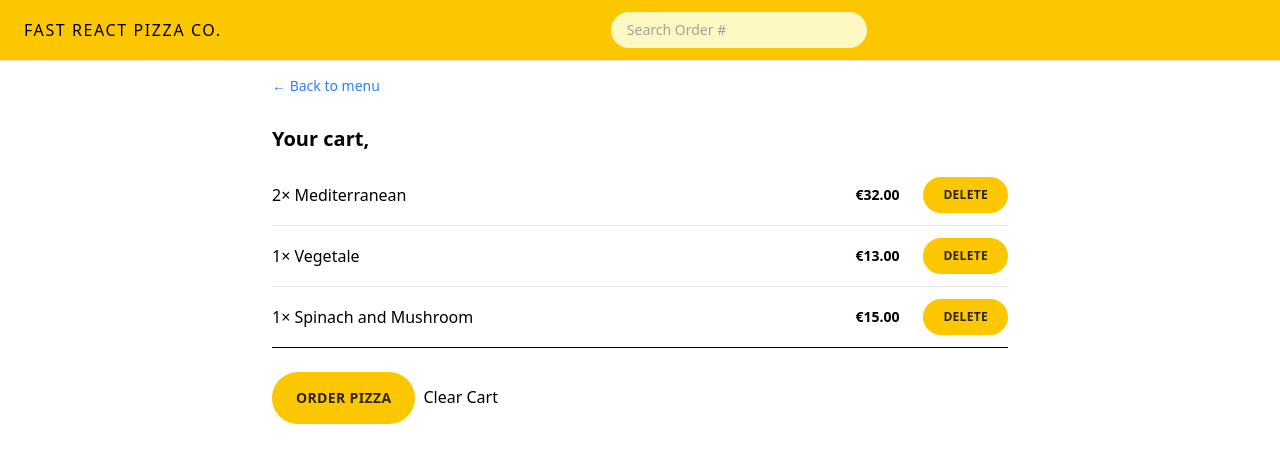
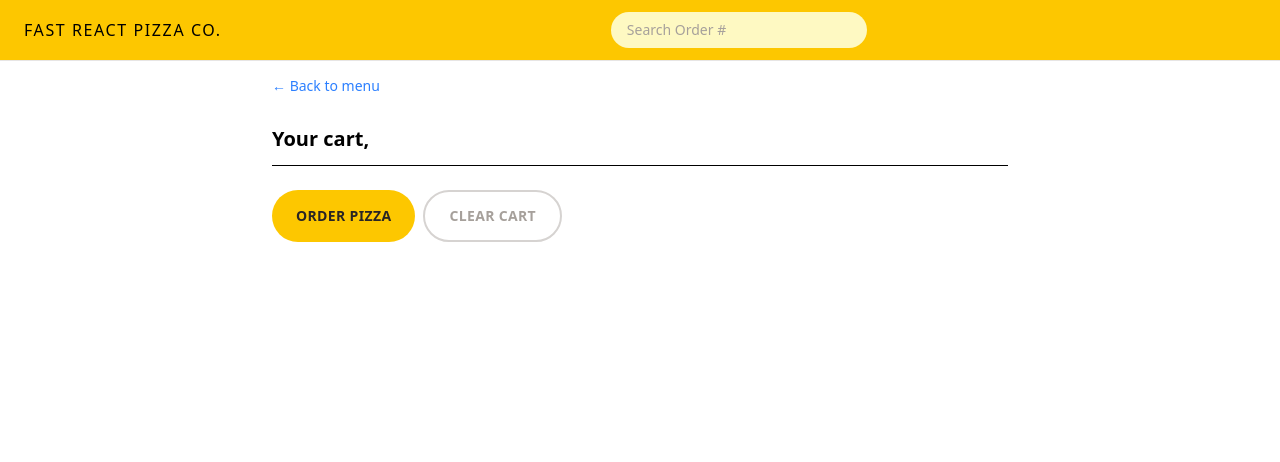
Before and after one commit to DreadTsx/pizza-app, a React (Vite) app: page /cart in a window 1280 px wide. Shown: the top 462 px of the page. Built offline with nearby package versions, Linux system fonts and the light colour scheme.

Commit message:
new features added

```diff
--- a/src/features/cart/Cart.jsx
+++ b/src/features/cart/Cart.jsx
@@ -2,35 +2,14 @@ import { Link } from "react-router";
 import CartItem from "./CartItem";
 import LinkButton from "../../ui/LinkButton";
 import Button from "../../ui/Button";
-import { useSelector } from "react-redux";
-
-const fakeCart = [
-  {
-    pizzaId: 12,
-    name: "Mediterranean",
-    quantity: 2,
-    unitPrice: 16,
-    totalPrice: 32,
-  },
-  {
-    pizzaId: 6,
-    name: "Vegetale",
-    quantity: 1,
-    unitPrice: 13,
-    totalPrice: 13,
-  },
-  {
-    pizzaId: 11,
-    name: "Spinach and Mushroom",
-    quantity: 1,
-    unitPrice: 15,
-    totalPrice: 15,
-  },
-];
+import { useDispatch, useSelector } from "react-redux";
+import { clearCart, getCart } from "./cartSlice";
+import { getUsername } from "../user/userSlice";
 
 function Cart() {
-  const cart = fakeCart;
-  const username = useSelector((state) => state.user.username);
+  const cart = useSelector(getCart);
+  const username = useSelector(getUsername);
+  const dispatch = useDispatch();
 
   return (
     <div className="px-4 py-3">
@@ -46,7 +25,9 @@ function Cart() {
           Order pizza
         </Button>
 
-        <Button to="secondary">Clear Cart</Button>
+        <Button type="secondary" onClick={() => dispatch(clearCart())}>
+          Clear Cart
+        </Button>
       </div>
     </div>
   );
--- a/src/features/cart/CartItem.jsx
+++ b/src/features/cart/CartItem.jsx
@@ -1,8 +1,8 @@
 import { formatCurrency } from "../../utils/helpers";
-import Button from "../../ui/Button";
+import DeleteItem from "./DeleteItem";
 
 function CartItem({ item }) {
-  const { name, quantity, totalPrice } = item;
+  const { pizzaId, name, quantity, totalPrice } = item;
 
   return (
     <li className="py-3 sm:flex sm:items-center sm:justify-between">
@@ -11,7 +11,7 @@ function CartItem({ item }) {
       </p>
       <div className="flex items-center justify-between sm:gap-6">
         <p className="text-sm font-bold">{formatCurrency(totalPrice)}</p>
-        <Button type="small">Delete</Button>
+        <DeleteItem pizzaId={pizzaId} />
       </div>
     </li>
   );
--- /dev/null
+++ b/src/features/cart/DeleteItem.jsx
@@ -0,0 +1,14 @@
+import { useDispatch } from "react-redux";
+import Button from "../../ui/Button";
+import { removeItem } from "./cartSlice";
+
+function DeleteItem({ pizzaId }) {
+  const dispatch = useDispatch();
+  return (
+    <Button type="small" onClick={() => dispatch(removeItem(pizzaId))}>
+      Delete
+    </Button>
+  );
+}
+
+export default DeleteItem;
--- a/src/features/cart/cartSlice.js
+++ b/src/features/cart/cartSlice.js
@@ -54,8 +54,13 @@ export const {
 
 export default cartSlice.reducer;
 
+export const getCart = (state) => state.cart.cart;
+
 export const getTotalCartQuantity = (state) =>
   state.cart.cart.reduce((sum, item) => sum + item.quantity, 0);
 
 export const getTotalCartPrice = (state) =>
   state.cart.cart.reduce((sum, item) => sum + item.totalPrice, 0);
+
+export const getCurrentQuantityById = (id) => (state) =>
+  state.cart.cart.find((item) => item.quantity === id)?.quantity ?? 0;
--- a/src/features/menu/MenuItem.jsx
+++ b/src/features/menu/MenuItem.jsx
@@ -1,11 +1,14 @@
-import { useDispatch } from "react-redux";
+import { useDispatch, useSelector } from "react-redux";
 import Button from "../../ui/Button";
 import { formatCurrency } from "../../utils/helpers";
-import { addItem } from "../cart/cartSlice";
+import { addItem, getCurrentQuantityById } from "../cart/cartSlice";
+import DeleteItem from "../cart/DeleteItem";
 
 function MenuItem({ pizza }) {
   const dispatch = useDispatch();
   const { id, name, unitPrice, ingredients, soldOut, imageUrl } = pizza;
+  const currentQuantity = useSelector(getCurrentQuantityById(id));
+  const isInCart = currentQuantity > 0;
 
   const handleAddItems = () => {
     const newItems = {
@@ -38,8 +41,8 @@ function MenuItem({ pizza }) {
               Sold out
             </p>
           )}
-
-          {!soldOut && (
+          {isInCart && <DeleteItem pizzaId={id} />}
+          {!soldOut && !isInCart && (
             <Button type="small" onClick={handleAddItems}>
               Add to cart
             </Button>
--- a/src/features/user/userSlice.js
+++ b/src/features/user/userSlice.js
@@ -37,3 +37,5 @@ const userSlice = createSlice({
 export const { updateName } = userSlice.actions;
 
 export default userSlice.reducer;
+
+export const getUsername = (state) => state.user.username;
```
